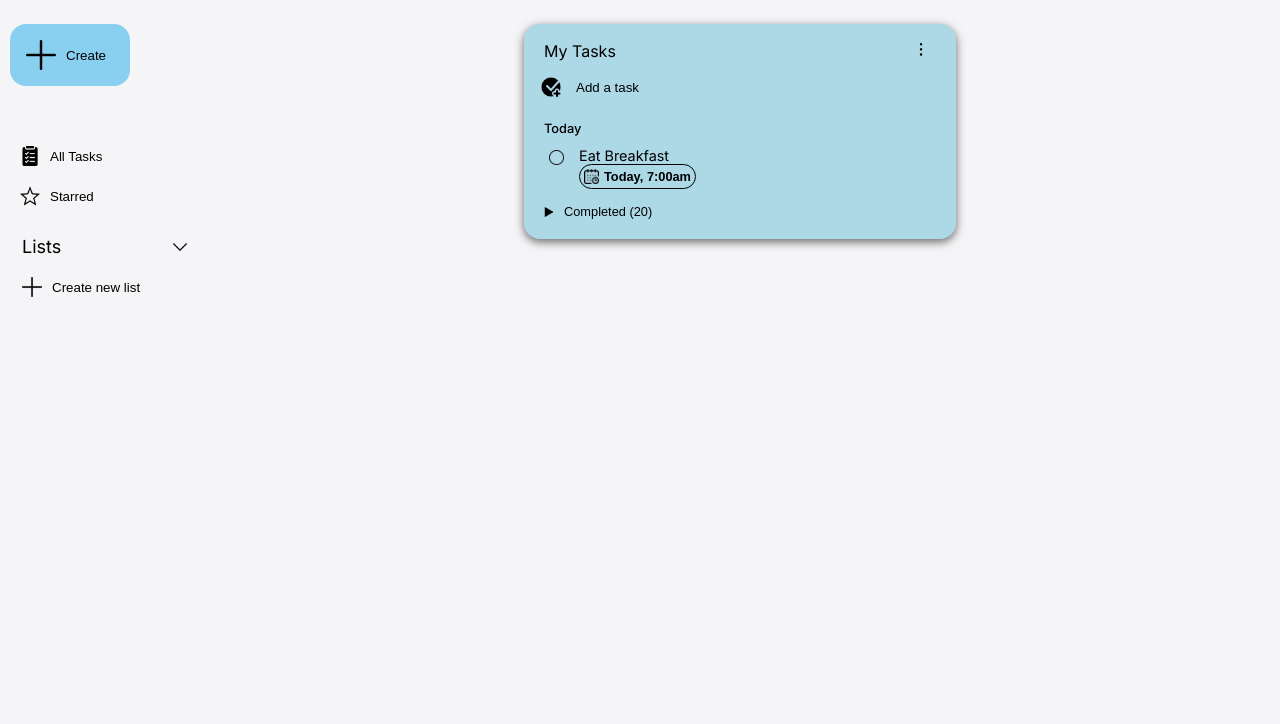
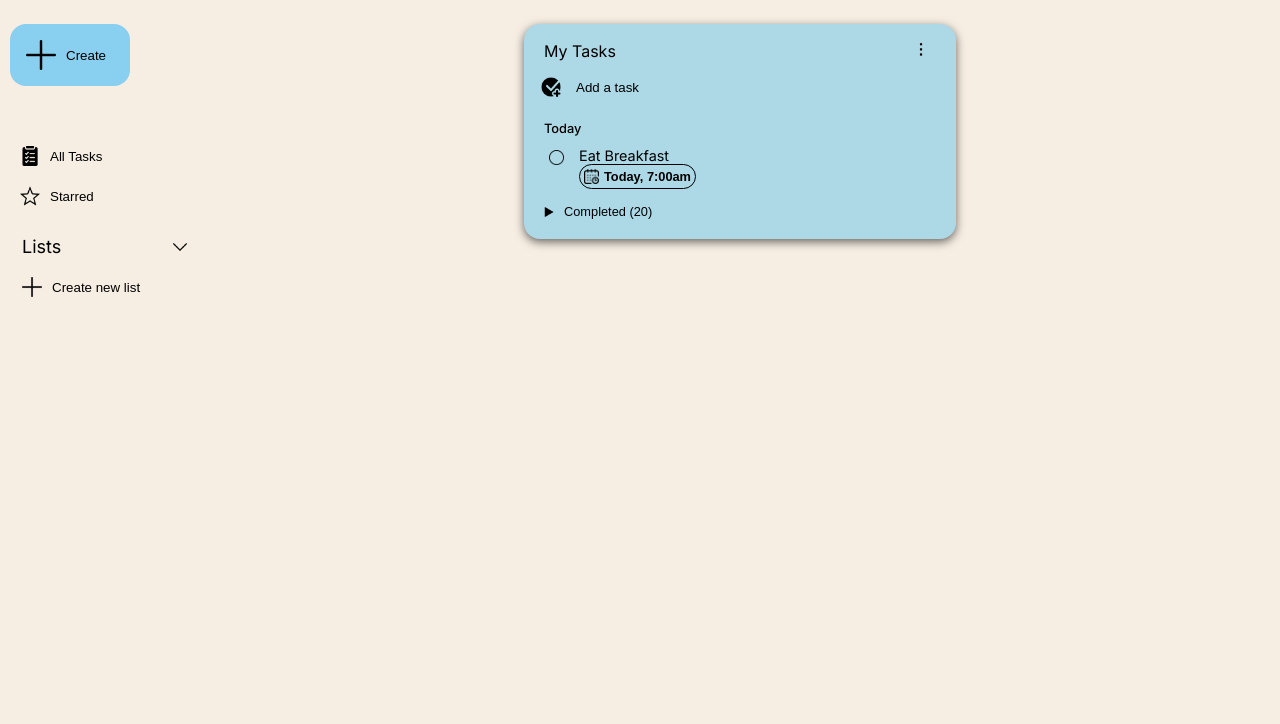
Before and after one commit to melio0504/todo-list, a website built with webpack: page index.html in a window 1280 px wide. Shown: the part 76-800 px from the top of the page. Built offline with nearby package versions, Linux system fonts and the light colour scheme.

Commit message:
Change background color

```diff
--- a/src/styles.css
+++ b/src/styles.css
@@ -9,7 +9,7 @@
 }
 
 :root {
-  --bg-clr: #f5f5f7;
+  --bg-clr: #F6EEE3;
   --secondary-clr: #ffffff;
   --primary-clr: #89cff0;
   --main-ctnr-clr: #e1e1e1;
```
